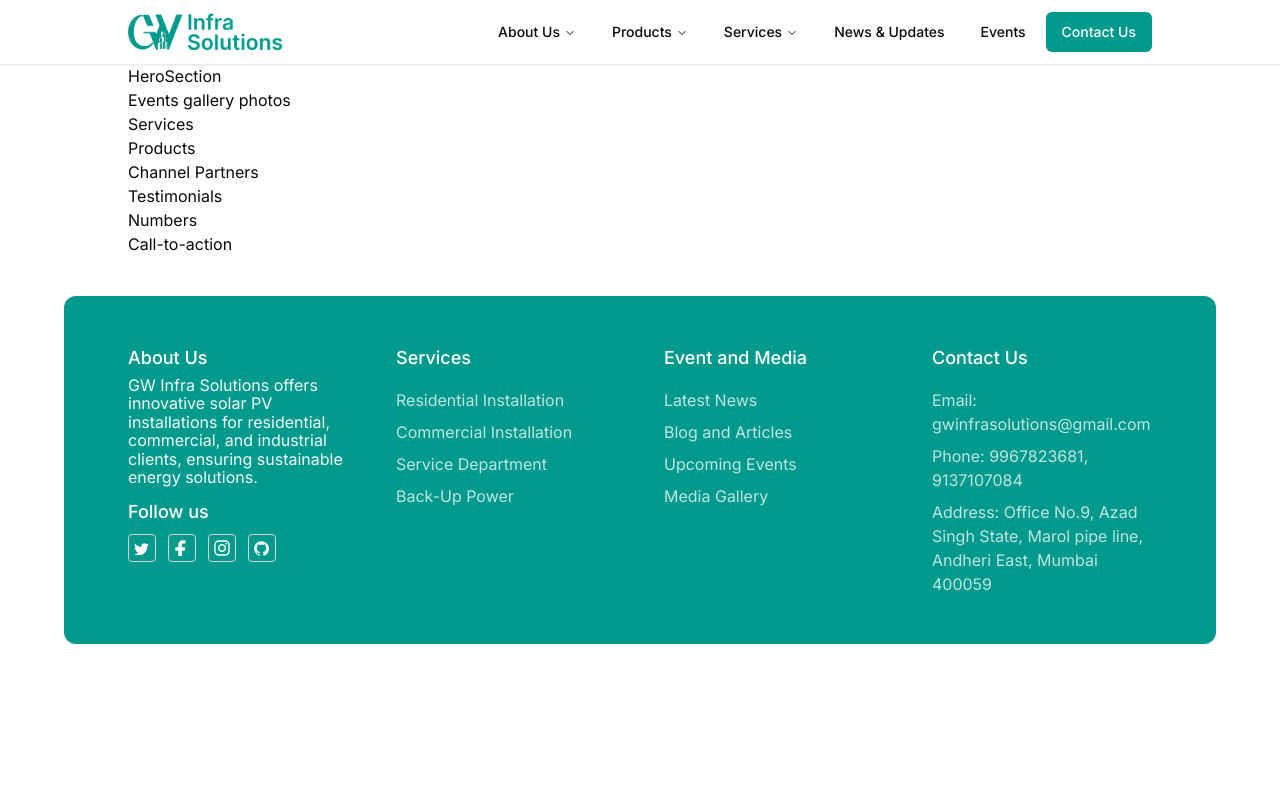
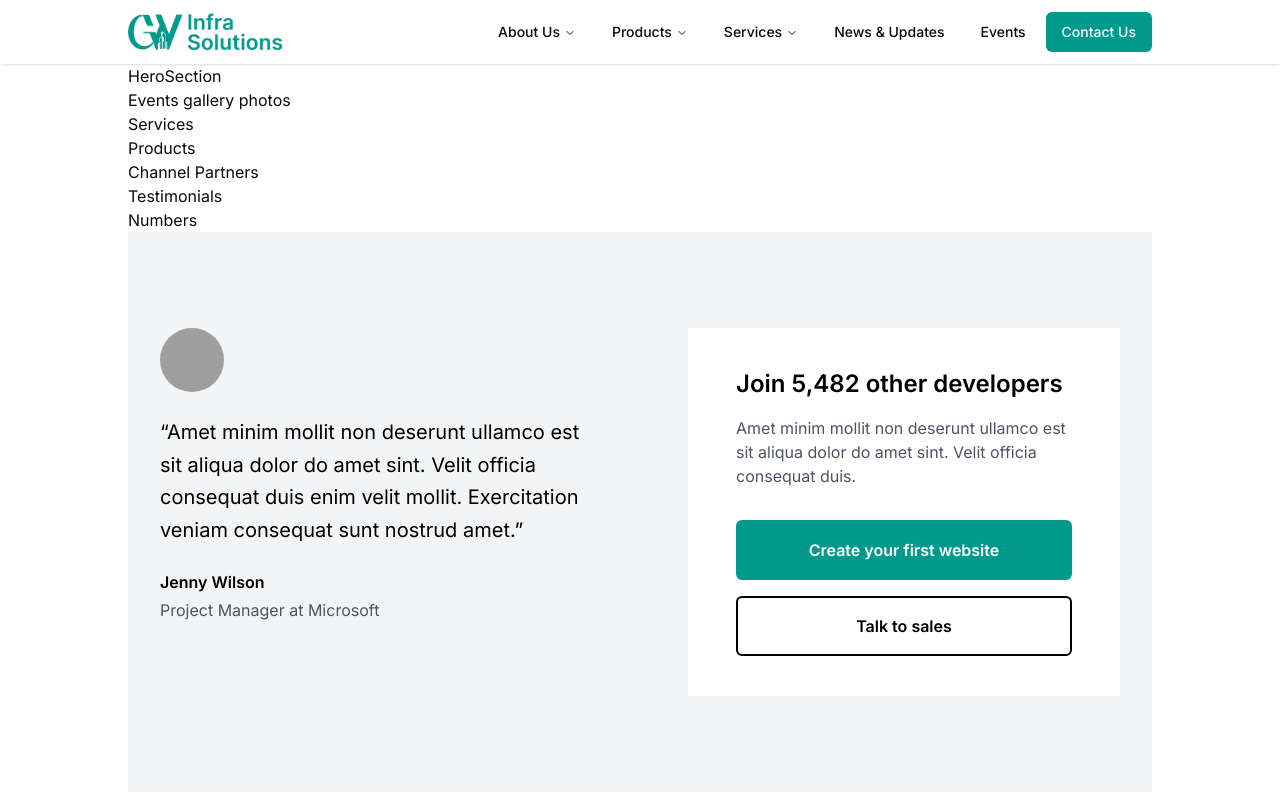
Before and after one commit to subhadip6296/Solar_project, a React (Vite) app in the folder client/: page / in a window 1280 px wide. Shown: the top 800 px of the page. Built offline with nearby package versions, Linux system fonts and the light colour scheme; grey boxes are pictures that could not be loaded; a web font is replaced by a local one.

Commit message:
CTAadded

```diff
--- a/client/src/components/homeCompo/Cta.jsx
+++ b/client/src/components/homeCompo/Cta.jsx
@@ -1,9 +1,66 @@
 import React from "react";
-
+import { Button } from "../ui/button";
 const Cta = () => {
   return (
     <>
-      <div>Call-to-action</div>
+      <section className="py-10 bg-gray-100 sm:py-16 lg:py-24">
+        <div className="max-w-5xl px-4 mx-auto sm:px-6 lg:px-8">
+          <div className="grid grid-cols-1 md:grid-cols-2 md:gap-x-16 lg:gap-x-24 gap-y-10">
+            <div>
+              <img
+                className="object-cover w-16 h-16 rounded-full"
+                src="https://cdn.rareblocks.xyz/collection/celebration/images/cta/9/female-avatar-1.png"
+                alt=""
+              />
+              <blockquote>
+                <p className="mt-6 text-xl leading-relaxed text-black">
+                  “Amet minim mollit non deserunt ullamco est sit aliqua dolor
+                  do amet sint. Velit officia consequat duis enim velit mollit.
+                  Exercitation veniam consequat sunt nostrud amet.”
+                </p>
+              </blockquote>
+              <p className="mt-6 text-base font-semibold text-black">
+                Jenny Wilson
+              </p>
+              <p className="mt-1 text-base text-gray-600">
+                Project Manager at Microsoft
+              </p>
+            </div>
+
+            <div>
+              <div className="overflow-hidden bg-white">
+                <div className="p-8 lg:px-12 lg:py-10">
+                  <h3 className="text-2xl font-semibold text-black">
+                    Join 5,482 other developers
+                  </h3>
+                  <p className="mt-4 text-base text-gray-600">
+                    Amet minim mollit non deserunt ullamco est sit aliqua dolor
+                    do amet sint. Velit officia consequat duis.
+                  </p>
+
+                  <a
+                    href="#"
+                    title=""
+                    className="flex items-center justify-center w-full px-4 py-4 mt-8 text-base font-semibold text-white transition-all duration-200 bg-[#009A8D] border-2 border-transparent rounded-md hover:bg-[#009A8D]/90"
+                    role="button"
+                  >
+                    Create your first website
+                  </a>
+
+                  <a
+                    href="#"
+                    title=""
+                    className="flex items-center justify-center w-full px-4 py-4 mt-4 text-base font-semibold text-black transition-all duration-200 bg-transparent border-2 border-black rounded-md hover:bg-black focus:bg-black hover:text-white focus:text-white"
+                    role="button"
+                  >
+                    Talk to sales
+                  </a>
+                </div>
+              </div>
+            </div>
+          </div>
+        </div>
+      </section>
     </>
   );
 };
```
